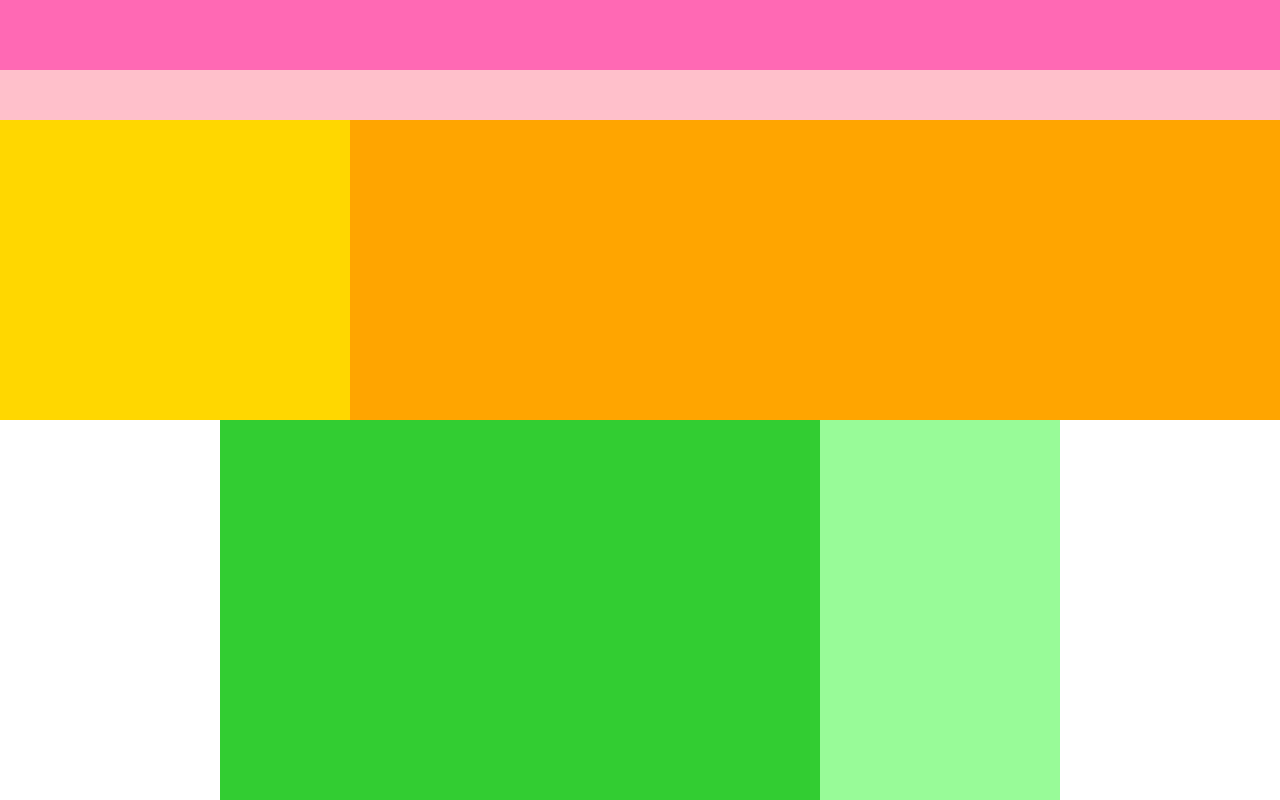
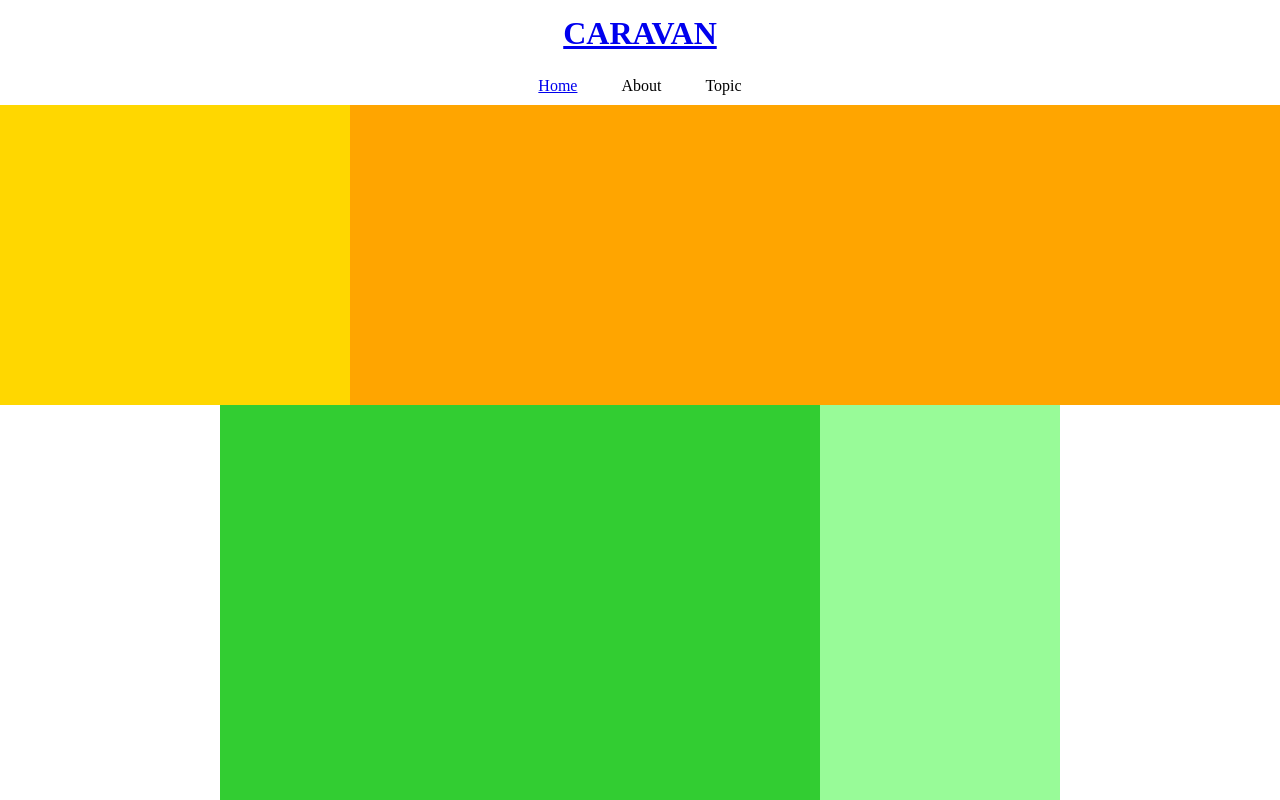
Before and after one commit to yuiboo1025/caravan, a plain HTML site: page index.html in a window 1280 px wide. Shown: the top 800 px of the page. Drawn offline with Linux system fonts and the light colour scheme.

Commit message:
[Finish]1-5 ヘッダーとフッターの作成

```diff
--- a/index.html
+++ b/index.html
@@ -6,10 +6,21 @@
   </head>
 
   <body>
-    <div class="header">
-      <div class="header-top"></div>
-      <div class="header-bottom"></div>
-    </div>
+    <header>
+      <h1 class="heading">
+        <a href="index.html">CARAVAN</a>
+      </h1>
+    </header>
+
+    <nav>
+      <ul class="nav-list">
+        <li class="nav-list-item">
+          <a href="index.html">Home</a>
+        </li>
+        <li class="nav-list-item">About</li>
+        <li class="nav-list-item">Topic</li>
+      </ul>
+    </nav>
 
     <div class="main-visual">
       <div class="main-visual-content"></div>
@@ -20,6 +31,9 @@
       <div class="sidebar"></div>
     </div>
 
-    <div class="footer"></div>
+    <footer>
+      <p class="footer-text">© All rights reserved by Infratop.Inc.</p>
+    </footer>
+
   </body>
 </html>
--- a/style.css
+++ b/style.css
@@ -4,22 +4,27 @@
   box-sizing:border-box;
 }
 
-.header{
-  width:100%;
-  height:120px;
-  background-color:red;
+header{
+  width:90%;
+  padding:15px 0;
+  margin:0 auto;
+  text-align:center;
 }
 
-.header-top{
-  width:100%;
-  height:70px;
-  background-color:hotpink;
+header.heading{
+  font-size:32px;
 }
 
-.header-bottom{
-  width:100%;
-  height:50px;
-  background-color:pink;
+.nav-list{
+  text-align:center;
+  padding:10px 0;
+  margin:0 auto;
+}
+
+.nav-list-item{
+  list-style:none;
+  display:inline-block;
+  margin:0 20px;
 }
 
 .main-visual{
@@ -53,8 +58,14 @@
   background-color:palegreen;
 }
 
-.footer{
+footer{
   width:100%;
   height:120px;
-  background-color:blue;
+  text-align:center;
+  line-height:120px;
+  background-color: #848282;
 }
+
+.footer-text{
+  color: #fff;
+}
```
